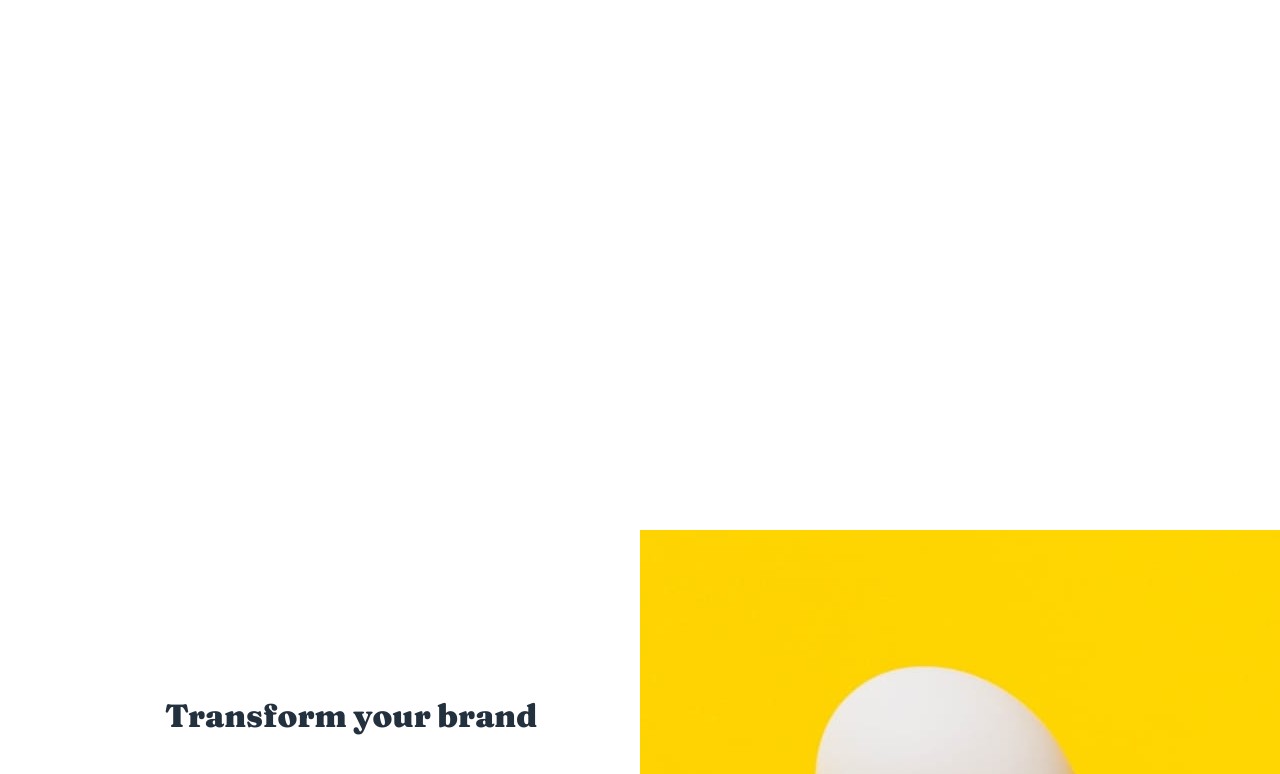
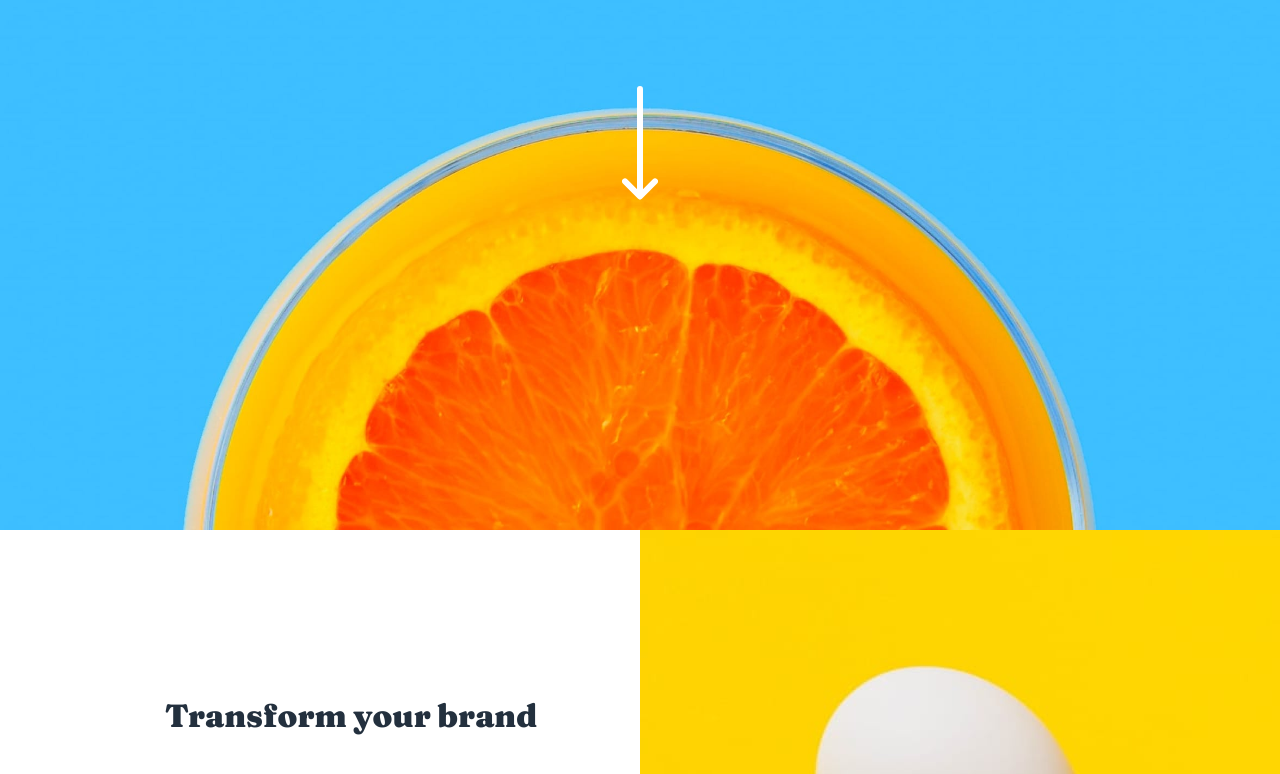
Before and after one commit to Sonny3fingers/Sunnyside-agency, a plain HTML site: page index.html in a window 1280 px wide. Shown: the part 341-1115 px from the top of the page. Drawn offline with nearby package versions, Linux system fonts and the light colour scheme; files that its build step writes are made by us from their sources; the site is published under a folder, as on GitHub Pages, so addresses that start at the root find nothing.

Commit message:
Update _header.scss

```diff
--- a/app/scss/_header.scss
+++ b/app/scss/_header.scss
@@ -1,10 +1,10 @@
 .header {
   min-height: 540px;
   @extend .background-properties;
-    background-image: url("/images/mobile/image-header.jpg");
+  background-image: url("../../images/mobile/image-header.jpg");
 
   @include breakpoint-up(medium) {
-        background-image: url("/images/desktop/image-header.jpg");
+    background-image: url("../../images/desktop/image-header.jpg");
   }
 
   nav {
@@ -13,10 +13,10 @@
 
   &__logo {
     flex: 1;
+    width: auto;
   }
 
   &__toggle {
-
     > span {
       display: block;
       width: 25px;
@@ -27,15 +27,12 @@
       &:not(:last-child) {
         margin-bottom: 7px;
       }
-
     }
 
     &.active {
-
       span:nth-child(1) {
         transform: rotate(-45deg);
         transform-origin: top right;
-
       }
       span:nth-child(2) {
         transform: scaleX(0);
@@ -45,8 +42,6 @@
         transform-origin: bottom right;
       }
     }
-
-
   }
 
   &__links {
@@ -58,7 +53,7 @@
       margin-right: 50px;
       transition: color 0.3s ease-in;
       &:hover {
-                color: rgba(0,0,0,0.5);
+        color: rgba(0, 0, 0, 0.5);
       }
     }
   }
@@ -114,7 +109,7 @@
       letter-spacing: 9px;
       font-size: 32px;
       color: $white;
-            font-family:'Fraunces', serif;
+      font-family: "Fraunces", serif;
       font-weight: 900;
       text-transform: uppercase;
       margin-bottom: 60px;
@@ -124,7 +119,5 @@
         margin-bottom: 100px;
       }
     }
-
   }
-
 }
```
Lines whose indentation alone changed are shown as unchanged.
